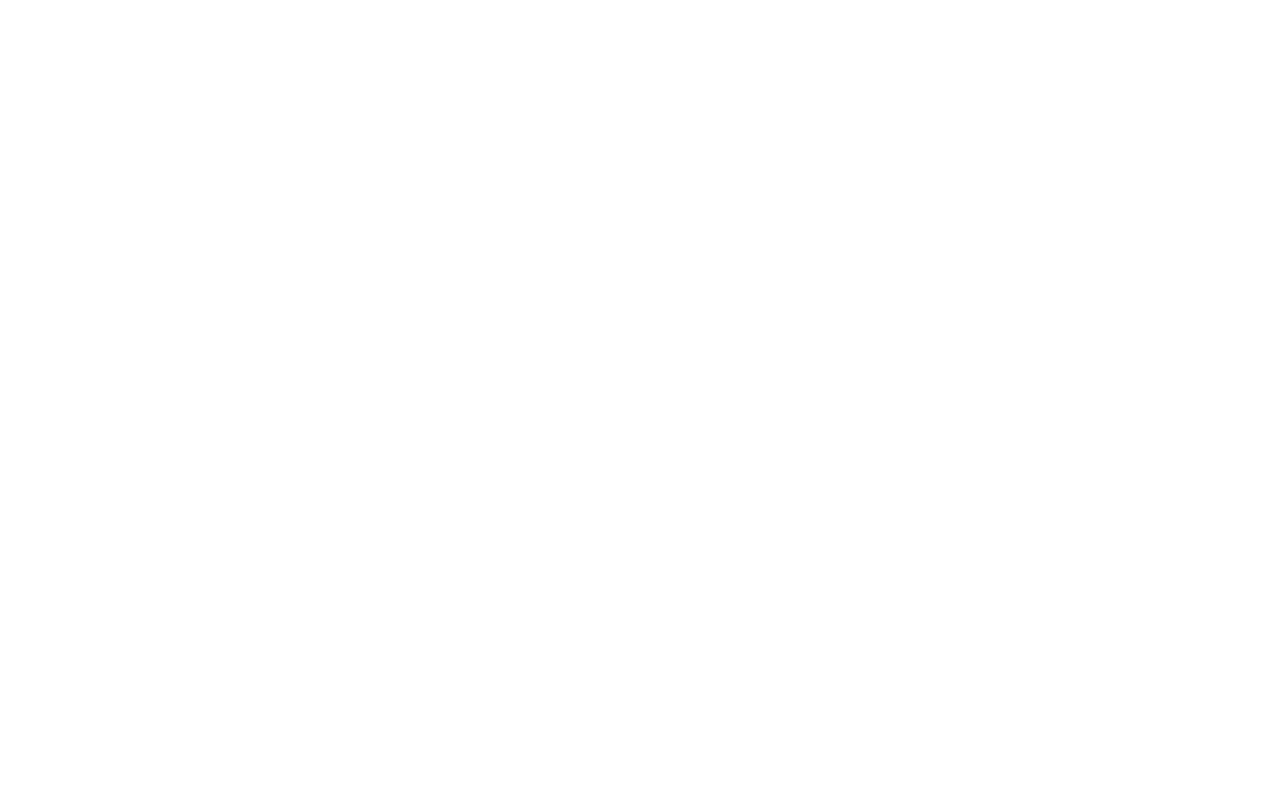
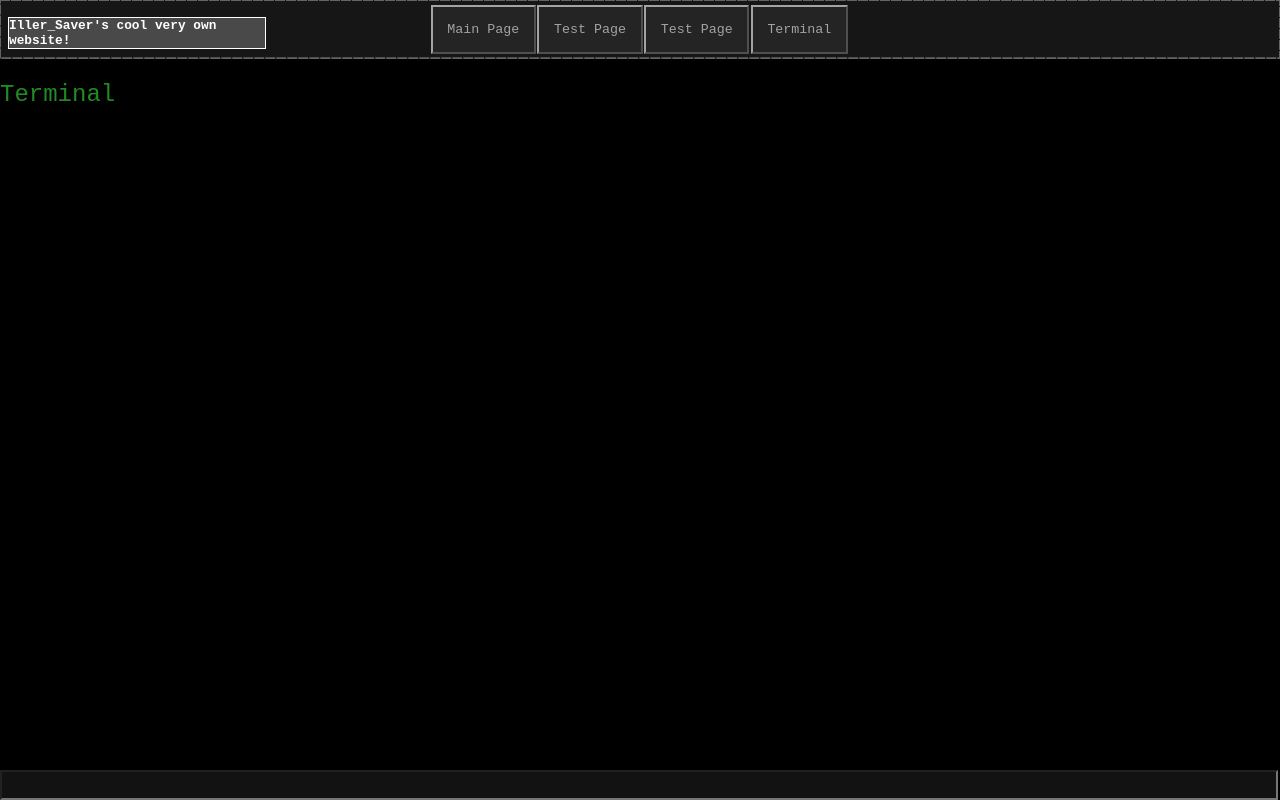
Before and after one commit to illersaver/MyWebsite, a React (Vite) app: page /#/Terminal in a window 1280 px wide. Before the commit this address had no page. Built offline with nearby package versions, Linux system fonts and the light colour scheme.

Commit message:
terminal prototype added

```diff
--- a/src/Components/PageSelector.jsx
+++ b/src/Components/PageSelector.jsx
@@ -12,7 +12,7 @@ function PageSelector() {
                 <Button text="Main Page" path="/MainPage"></Button>
                 <Button text="Test Page" path="/TestPage"></Button>
                 <Button text="Test Page" path="/TestPage"></Button>
-                <Button text="Test Page" path="/TestPage"></Button>
+                <Button text="Terminal" path="/Terminal"></Button>
             </div>
         </div>
     );
--- a/src/Pages/MainPage.css
+++ b/src/Pages/MainPage.css
@@ -1,4 +1,4 @@
-.divBody1 {
+.divBody1MainPage {
     position: absolute;
     color: gray;
     background: #121212;
@@ -11,7 +11,7 @@
     overflow: hidden;
 }
 
-.divBody2 {
+.divBody2MainPage {
     position: absolute;
     background-color: #1a1a1a;
     color: gray;
--- a/src/Pages/MainPage.jsx
+++ b/src/Pages/MainPage.jsx
@@ -9,8 +9,8 @@ function MainPage() {
     return (
         <div>
             <PageSelector />
-            <div className="divBody1">
-                <div className="divBody2">
+            <div className="divBody1MainPage">
+                <div className="divBody2MainPage">
                     <div className="text">
                         <p>Sup!</p>
                         <p>I am Ilya, just another developer on the web.</p>
--- /dev/null
+++ b/src/Pages/Terminal.css
@@ -0,0 +1,36 @@
+.terminalBackground {
+    position: absolute;
+    background: black;
+    left: 0px;
+    top:0px;
+    z-index: -1;
+    height: 100%;
+    width: 100%;
+}
+
+.terminalText {
+    position: absolute;
+    top: calc(2.6vw + 24px);
+    color: forestgreen;
+    font-family: monospace;
+    font-size: 3vh;
+}
+
+.terminalInputDiv {
+    position: absolute;
+    left: 0px;
+    bottom: 0.5vw;
+    width: calc(100% - 5px);
+    height: 3%;
+}
+
+.terminalInput {
+    position: absolute;
+    left: 0px;
+    width: calc(100% - 5px);
+    height: 100%;
+    font-size: 3vh;
+    font-family: monospace;
+    background-color: #121212;
+    color: forestgreen;
+}
--- /dev/null
+++ b/src/Pages/Terminal.jsx
@@ -0,0 +1,51 @@
+import { useEffect, useState } from 'react';
+import PageSelector from '../Components/PageSelector.jsx'
+
+import './Terminal.css';
+
+function Terminal() {
+    const [value, setValue] = useState('');
+    const [terminal, setTerminal] = useState(["Terminal"]);
+
+    function test(txt) {
+        let count = 0;
+
+        setTerminal([...terminal, <br key={Date.now()} />, txt]);
+
+        for (const element of terminal)
+        {
+            count++;
+        }
+
+        if (count >= 45)
+        {
+            setTerminal(["Terminal"]);
+        }
+    }
+
+    return (
+        <div>
+            <PageSelector />
+            <div className="terminalBackground">
+                <div className="terminalText">
+                    <p>{terminal}</p>
+                </div>
+                <div className="terminalInputDiv">
+                    <input
+                        onKeyDown={e => {
+                            if (e.key === "Enter") {
+                                test(e.target.value);
+                                setValue("");
+                            }
+                        }}
+                        onChange={e => { setValue(e.target.value); } }
+                        className="terminalInput"
+                        value={value}>
+                    </input>
+                </div>
+            </div>
+        </div>
+    );
+}
+
+export default Terminal;
--- a/src/Pages/TestPage.css
+++ b/src/Pages/TestPage.css
@@ -1,10 +1,19 @@
-.divBody {
+.divBody1TestPage {
     position: absolute;
-    background-color: black;
-    top: calc(2.6vw + 24px);
-    z-index: -1;
-    color: white;
-    left: 0px;
+    left: 0;
     width: 100%;
     height: 100%;
+    top: 0vw;
+    background-color: black;
+    z-index: -1;
 }
+
+.divBody2TestPage {
+    position: absolute;
+    top: calc(2.6vw + 24px);
+    background: none;
+    color: white;
+    z-index: -1;
+    width: 100%;
+    height: 1%;
+}
--- a/src/Pages/TestPage.jsx
+++ b/src/Pages/TestPage.jsx
@@ -1,14 +1,13 @@
-import { useEffect, useState } from 'react';
-
 import PageSelector from '../Components/PageSelector.jsx'
 import './TestPage.css'
-
 function TestPage() {
     return (
         <div>
             <PageSelector />
-            <div className="divBody">
-                <p>Under construction</p>
+            <div className="divBody1TestPage">
+                <div className="divBody2TestPage">
+                    <p>Under construction</p>
+                </div>
             </div>
         </div>
     );
--- a/src/main.jsx
+++ b/src/main.jsx
@@ -3,6 +3,7 @@ import { createRoot } from 'react-dom/client';
 import { HashRouter, Routes, Route } from "react-router-dom";
 import MainPage from './Pages/MainPage.jsx';
 import TestPage from './Pages/TestPage.jsx';
+import Terminal from './Pages/Terminal.jsx';
 
 createRoot(document.getElementById('root')).render(
     <HashRouter>
@@ -10,6 +11,7 @@ createRoot(document.getElementById('root')).render(
             <Route path="/" element={<MainPage />} />
             <Route path="/MainPage" element={<MainPage />} />
             <Route path="/TestPage" element={<TestPage />} />
+            <Route path="/Terminal" element={<Terminal />} />
         </Routes>
     </HashRouter>
 )
```
Also changed, not shown: 6 other files (tests, documents, lock files or other folders).
